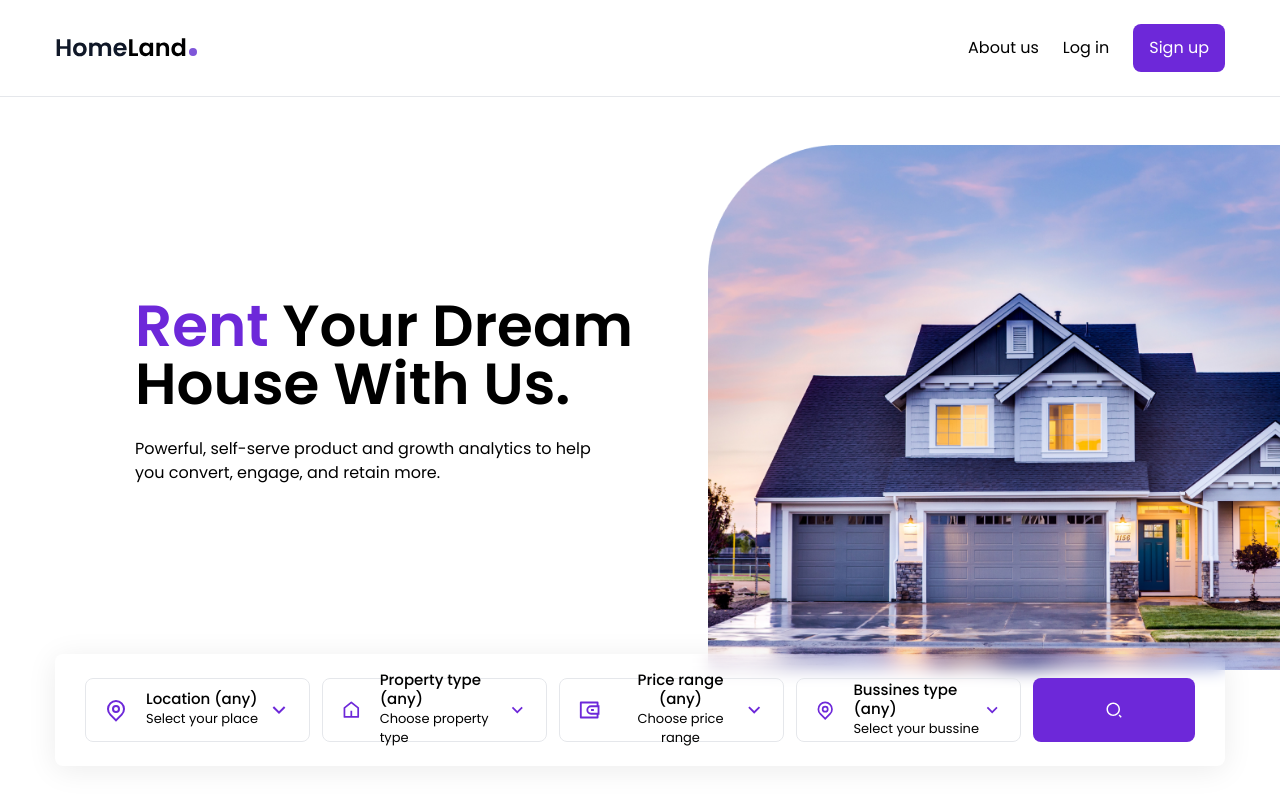
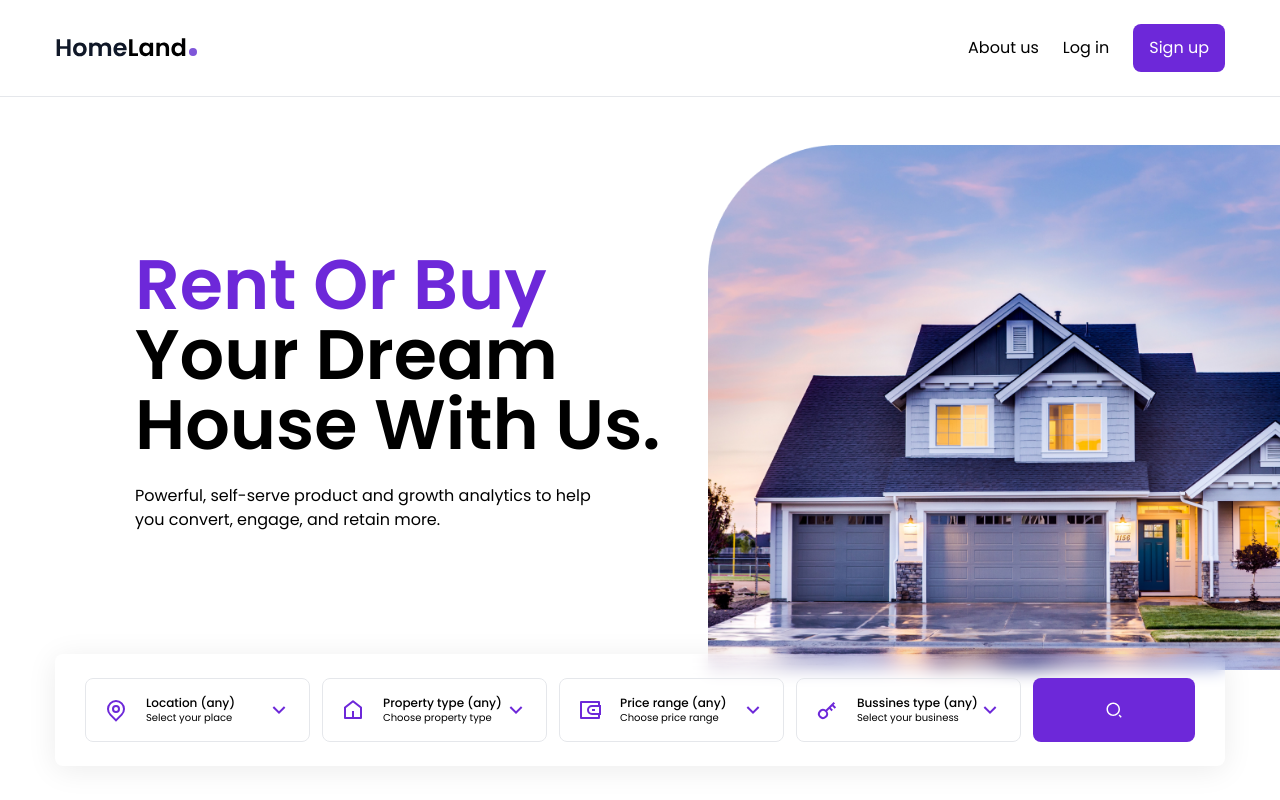
Before and after one commit to GabrielDS2118/HogarColombiaPro, a React (Create React App) app in the folder frontend/: page / in a window 1280 px wide. Shown: the top 800 px of the page. Built offline with nearby package versions, Linux system fonts and the light colour scheme.

Commit message:
Front botones filtros y ajuste de aboutus y titulo

```diff
--- a/frontend/src/components/AboutUs.js
+++ b/frontend/src/components/AboutUs.js
@@ -3,20 +3,20 @@ const AboutUs = () => {
     return (
         <div className="w-screen h-3/4 flex justify-center items-center">
             <div class="mb-4">
-                <label class="block text-gray-700 text-center font-bold mb-4"                >
+                <label class="block text-violet-700 text-lg text-center font-bold mb-4"                >
                     Description
                 </label>
                 <p class="pl-24 pr-24 mb-4 text-justify">
                     It is a company whose economic activity is based on the real estate sector. Now, it is entering the Colombian market with the sale and rental of residential, commercial, industrial, urban and rural buildings.
                     Hogar Colombia works to become one of the most important companies in this sector based on real estate promotion, investment and financing. In addition, it stands out for making the most of the technological resources that optimize the management, administration, improvement and expansion of the different services. Likewise, the preparation of statistics, the management or monitoring of incidents, as well as the sending of communications of a general, personal nature, and any other purpose that in the exercise of its corporate purpose requires.
                 </p>
-                <label class="block text-gray-700 text-center font-bold mb-4"                >
+                <label class="block text-violet-700 text-lg text-center font-bold mb-4"                >
                     Mision
                 </label>
                 <p class="pl-24 pr-24 mb-4 text-justify">
                     Offer a satisfactory experience to our customers based on a comprehensive service that meets their needs. In addition, to provide them with a service that, within a professional, ethical and legal framework, protects and optimizes the profitability of each owner's assets and in this way promotes social and economic development in the country, Colombia.
                 </p>
-                <label class="block text-gray-700 text-center font-bold mb-4"                >
+                <label class="block text-violet-700 text-lg text-center font-bold mb-4"                >
                     Vision
                 </label>
                 <p class="pl-24 pr-24 mb-4 text-justify">
--- a/frontend/src/components/Banner.js
+++ b/frontend/src/components/Banner.js
@@ -8,8 +8,8 @@ const Banner = () => {
     <section className='h-full max-h-[640px] mb-8 xl:mb-24'>
       <div className='flex flex-col lg:flex-row'>
         <div className='lg:ml-8 xl:ml-[135px] flex flex-col items-center lg:items-start text-center lg:text-left justify-center flex-1 px-4 lg:px-0'>
-          <h1 className='text-4xl lg:text-[58px] font-semibold leading-none mb-6'>
-            <span className='text-violet-700'>Rent</span> Your Dream House With
+          <h1 className='text-4xl lg:text-[70px] font-semibold leading-none mb-6'>
+            <span className='text-violet-700'>Rent Or Buy</span> Your Dream House With
             Us.
           </h1>
           <p className='max-w-[480px] mb-8'>
--- a/frontend/src/components/BussinesDropDown.js
+++ b/frontend/src/components/BussinesDropDown.js
@@ -1,6 +1,6 @@
 import React, { useState, useContext } from 'react';
 // import icons
-import { RiMapPinLine, RiArrowDownSLine, RiArrowUpSLine } from 'react-icons/ri';
+import { RiKey2Line, RiArrowDownSLine, RiArrowUpSLine } from 'react-icons/ri';
 // import headless ui components
 import { Menu } from '@headlessui/react';
 // import context
@@ -17,12 +17,10 @@ const BussinesDropDown = () => {
         onClick={() => setIsOpen(!isOpen)}
         className="dropdown-btn w-full text-left"
       >
-        <RiMapPinLine className="dropdown-icon-primary" />
+        <RiKey2Line className="dropdown-icon-primary" />
         <div>
-          <div className="text-[15px] font-medium leading-tight">
-            {business}
-          </div>
-          <div className="text-[13px]">Select your bussine</div>
+          <div className="text-[12px] font-medium leading-tight">{business}</div>
+          <div className="text-[10px]">Select your business</div>
         </div>
         {isOpen ? (
           <RiArrowUpSLine className="dropdown-icon-secondary" />
--- a/frontend/src/components/CountryDropdown.js
+++ b/frontend/src/components/CountryDropdown.js
@@ -17,8 +17,8 @@ const CountryDropdown = () => {
       >
         <RiMapPinLine className='dropdown-icon-primary' />
         <div>
-          <div className='text-[15px] font-medium leading-tight'>{country}</div>
-          <div className='text-[13px]'>Select your place</div>
+          <div className='text-[12px] font-medium leading-tight'>{country}</div>
+          <div className='text-[10px]'>Select your place</div>
         </div>
         {isOpen ? (
           <RiArrowUpSLine className='dropdown-icon-secondary' />
--- a/frontend/src/components/PriceRangeDropdown.js
+++ b/frontend/src/components/PriceRangeDropdown.js
@@ -43,12 +43,12 @@ const PriceRangeDropdown = () => {
     <Menu as='div' className='dropdown relative'>
       <Menu.Button
         onClick={() => setIsOpen(!isOpen)}
-        className='dropdown-btn w-full'
+        className='dropdown-btn w-full text-left'
       >
         <RiWallet3Line className='dropdown-icon-primary' />
         <div>
-          <div className='text-[15px] font-medium leading-tight'>{price}</div>
-          <div className='text-[13px]'>Choose price range</div>
+          <div className='text-[12px] font-medium leading-tight'>{price}</div>
+          <div className='text-[10px]'>Choose price range</div>
         </div>
         {isOpen ? (
           <RiArrowUpSLine className='dropdown-icon-secondary' />
--- a/frontend/src/components/PropertyDropdown.js
+++ b/frontend/src/components/PropertyDropdown.js
@@ -17,10 +17,10 @@ const PropertyDropdown = () => {
       >
         <RiHome5Line className='dropdown-icon-primary' />
         <div>
-          <div className='text-[15px] font-medium leading-tight'>
+          <div className='text-[12px] font-medium leading-tight'>
             {property}
           </div>
-          <div className='text-[13px]'>Choose property type</div>
+          <div className='text-[10px]'>Choose property type</div>
         </div>
         {isOpen ? (
           <RiArrowUpSLine className='dropdown-icon-secondary' />
```
